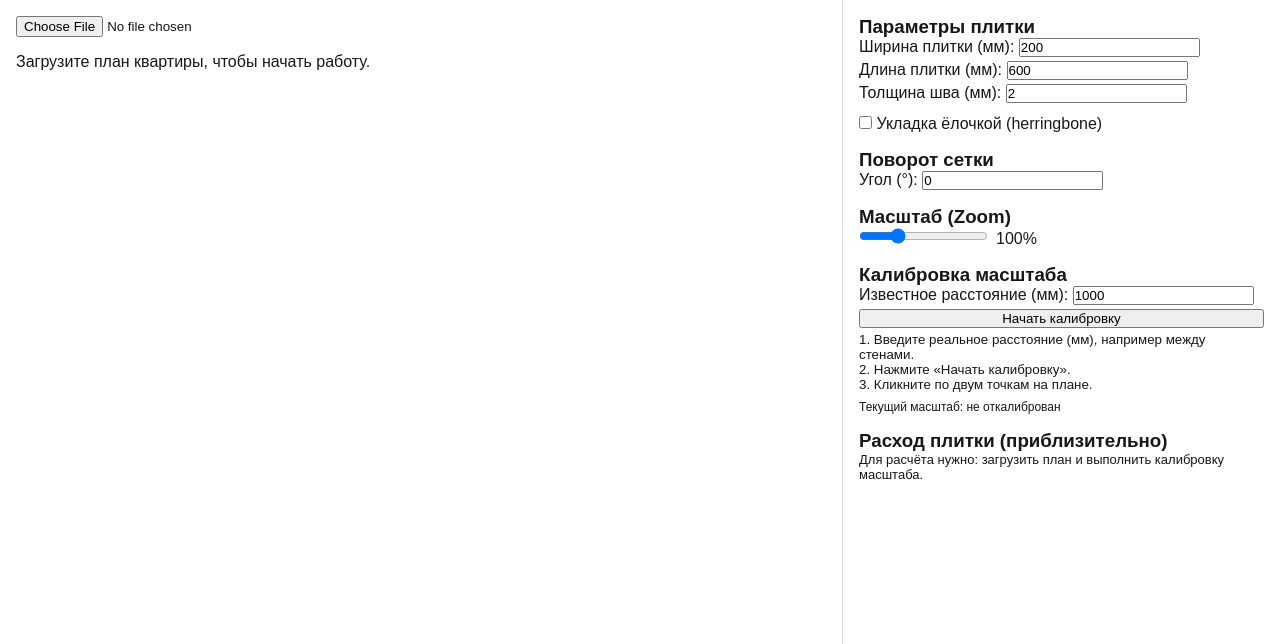
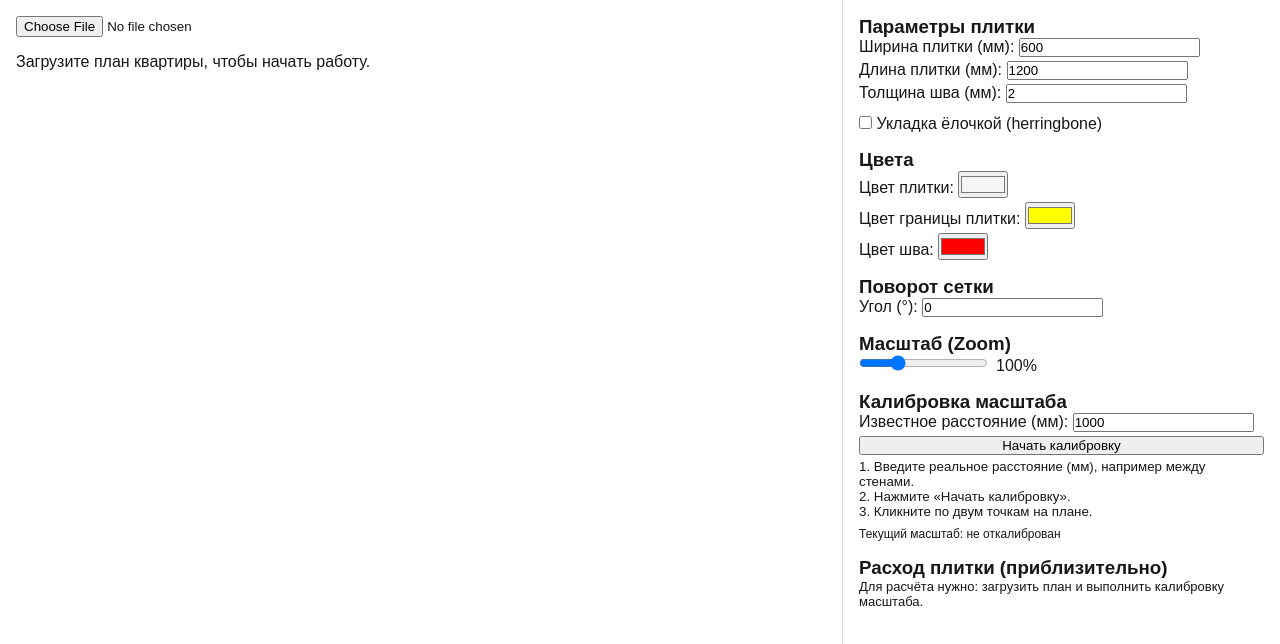
Before and after one commit to BuffonPLIT/tiles, a Next.js app: page / in a window 1280 px wide. Shown: the top 644 px of the page. Built offline with nearby package versions, Linux system fonts and the light colour scheme.

Commit message:
master: colors

```diff
--- a/src/app/components/PlanCanvas/renderGrid.js
+++ b/src/app/components/PlanCanvas/renderGrid.js
@@ -1,41 +1,87 @@
 import React from "react";
 
-export function renderGrid({ imageSize, pxPerMm, tileWidthMm, tileLengthMm, groutPx, strokeWidth }) {
+export function renderGrid({ imageSize, pxPerMm, tileWidthMm, tileLengthMm, groutPx, tileFillColor, tileBorderColor, groutColor }) {
   if (!imageSize || !pxPerMm) return null;
 
+  // short = меньшая сторона, long = большая
   const shortPx = Math.min(tileWidthMm, tileLengthMm) * pxPerMm;
   const longPx = Math.max(tileWidthMm, tileLengthMm) * pxPerMm;
 
-  if (shortPx <= 0 || longPx <= 0) return null;
+  if (shortPx <= 0 || longPx <= 0 || groutPx < 0) return null;
 
+  // Шов = расстояние между плитками
   const stepX = shortPx + groutPx;
   const stepY = longPx + groutPx;
 
   const cols = Math.ceil(imageSize.width / stepX) + 2;
   const rows = Math.ceil(imageSize.height / stepY) + 2;
 
-  const rects = [];
+  const tileStroke = 1; // визуальная толщина границы плитки
+  const margin = Math.max(imageSize.width, imageSize.height);
 
+  const elements = [];
+
+  // 1) Плитки: заливка + граница
   for (let row = -1; row < rows; row++) {
     for (let col = -1; col < cols; col++) {
-      const x = col * stepX + groutPx / 2;
-      const y = row * stepY + groutPx / 2;
+      const x = col * stepX;
+      const y = row * stepY;
 
-      rects.push(
+      elements.push(
         <rect
-          key={`grid-${row}-${col}`}
+          key={`tile-${row}-${col}`}
           x={x}
           y={y}
           width={shortPx}
           height={longPx}
-          fill="none"
-          stroke="red"
-          strokeWidth={strokeWidth}
-          opacity={0.5}
+          fill={tileFillColor ?? "none"} // цвет плитки
+          stroke={tileBorderColor ?? "yellow"} // граница плитки
+          strokeWidth={tileStroke} // не шов, просто обводка
+          opacity={0.9}
         />
       );
     }
   }
 
-  return rects;
+  // 2) Швы: красные (или заданные) линии по центру зазоров
+
+  // Вертикальные швы между колонками
+  for (let col = -1; col <= cols; col++) {
+    const tileX = col * stepX;
+    const jointX = tileX + shortPx + groutPx / 2; // центр шва по X
+
+    elements.push(
+      <line
+        key={`v-joint-${col}`}
+        x1={jointX}
+        y1={-margin}
+        x2={jointX}
+        y2={imageSize.height + margin}
+        stroke={groutColor ?? "red"} // цвет шва
+        strokeWidth={groutPx} // толщина шва
+        opacity={0.7}
+      />
+    );
+  }
+
+  // Горизонтальные швы между рядами
+  for (let row = -1; row <= rows; row++) {
+    const tileY = row * stepY;
+    const jointY = tileY + longPx + groutPx / 2; // центр шва по Y
+
+    elements.push(
+      <line
+        key={`h-joint-${row}`}
+        x1={-margin}
+        y1={jointY}
+        x2={imageSize.width + margin}
+        y2={jointY}
+        stroke={groutColor ?? "red"}
+        strokeWidth={groutPx}
+        opacity={0.7}
+      />
+    );
+  }
+
+  return elements;
 }
--- a/src/app/components/PlanCanvas/renderTiles.js
+++ b/src/app/components/PlanCanvas/renderTiles.js
@@ -5,7 +5,7 @@ import { renderHerringboneLines } from "./renderHerringboneLines";
 export function renderTiles({ imageSize, imageSrc, pxPerMm, tileSettings, calibration }) {
   if (!imageSize || !pxPerMm || !imageSrc) return null;
 
-  const { tileWidthMm, tileLengthMm, groutMm, rotationDeg, pattern } = tileSettings;
+  const { tileWidthMm, tileLengthMm, groutMm, rotationDeg, pattern, tileFillColor, tileBorderColor, groutColor } = tileSettings;
 
   const groutPx = groutMm * pxPerMm;
   if (tileWidthMm <= 0 || tileLengthMm <= 0 || groutPx <= 0) return null;
@@ -28,7 +28,6 @@ export function renderTiles({ imageSize, imageSrc, pxPerMm, tileSettings, calibr
     );
   }
 
-  const strokeWidth = groutPx > 1 ? groutPx : 1;
   let tilesContent = null;
 
   if (pattern === "grid") {
@@ -38,7 +37,9 @@ export function renderTiles({ imageSize, imageSrc, pxPerMm, tileSettings, calibr
       tileWidthMm,
       tileLengthMm,
       groutPx,
-      strokeWidth,
+      tileFillColor,
+      tileBorderColor,
+      groutColor,
     });
   } else {
     tilesContent = renderHerringboneLines({
@@ -46,11 +47,10 @@ export function renderTiles({ imageSize, imageSrc, pxPerMm, tileSettings, calibr
       pxPerMm,
       tileWidthMm,
       groutPx,
-      strokeWidth,
+      groutColor,
     });
   }
 
-  // если по какой-то причине сетка не нарисовалась
   if (!tilesContent) {
     return calibrationLine;
   }
--- a/src/app/components/Sidebar.js
+++ b/src/app/components/Sidebar.js
@@ -60,7 +60,7 @@ export default function Sidebar({
               }
             />
           </label>
-          {/* New: layout type */}
+
           <label style={{ marginTop: 8 }}>
             <input
               type="checkbox"
@@ -73,6 +73,52 @@ export default function Sidebar({
               }
             />{" "}
             Укладка ёлочкой (herringbone)
+          </label>
+        </div>
+      </section>
+
+      {/* NEW: цвета */}
+      <section>
+        <h3>Цвета</h3>
+        <div style={{ display: "flex", flexDirection: "column", gap: 4 }}>
+          <label>
+            Цвет плитки:{" "}
+            <input
+              type="color"
+              value={tileSettings.tileFillColor}
+              onChange={(e) =>
+                onTileSettingsChange({
+                  ...tileSettings,
+                  tileFillColor: e.target.value,
+                })
+              }
+            />
+          </label>
+          <label>
+            Цвет границы плитки:{" "}
+            <input
+              type="color"
+              value={tileSettings.tileBorderColor}
+              onChange={(e) =>
+                onTileSettingsChange({
+                  ...tileSettings,
+                  tileBorderColor: e.target.value,
+                })
+              }
+            />
+          </label>
+          <label>
+            Цвет шва:{" "}
+            <input
+              type="color"
+              value={tileSettings.groutColor}
+              onChange={(e) =>
+                onTileSettingsChange({
+                  ...tileSettings,
+                  groutColor: e.target.value,
+                })
+              }
+            />
           </label>
         </div>
       </section>
--- a/src/app/page.js
+++ b/src/app/page.js
@@ -19,11 +19,16 @@ export default function Page() {
 
   // Tile settings
   const [tileSettings, setTileSettings] = useState({
-    tileWidthMm: 200,
-    tileLengthMm: 600,
+    tileWidthMm: 600,
+    tileLengthMm: 1200,
     groutMm: 2,
     rotationDeg: 0, // rotation of pattern over plan
     pattern: "grid", // "grid" | "herringbone"
+
+    // NEW: colors
+    tileFillColor: "#f5f5f5", // цвет заливки плитки
+    tileBorderColor: "#ffff00", // цвет границы плитки (ранее жёлтый)
+    groutColor: "#ff0000", // цвет шва (ранее красный)
   });
 
   // Calibration settings
```
